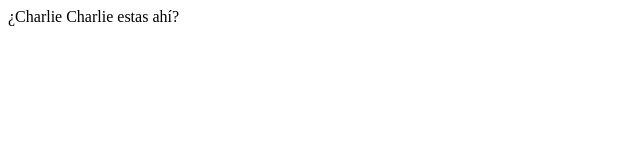
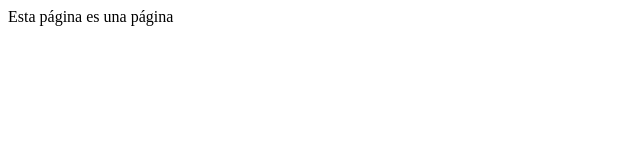
Before and after one commit to Marcossanchez149/Marcossanchez149.github.io, a plain HTML site: page index.html in a window 1280 px wide. Shown: the full height of the page, 0-640 px from the left. Drawn offline with Linux system fonts and the light colour scheme.

Commit message:
guardado

```diff
--- a/index.html
+++ b/index.html
@@ -7,6 +7,6 @@
     <title>Document</title>
 </head>
 <body>
-  ¿Charlie Charlie estas ahí?
+  Esta página es una página
 </body>
 </html>
```
